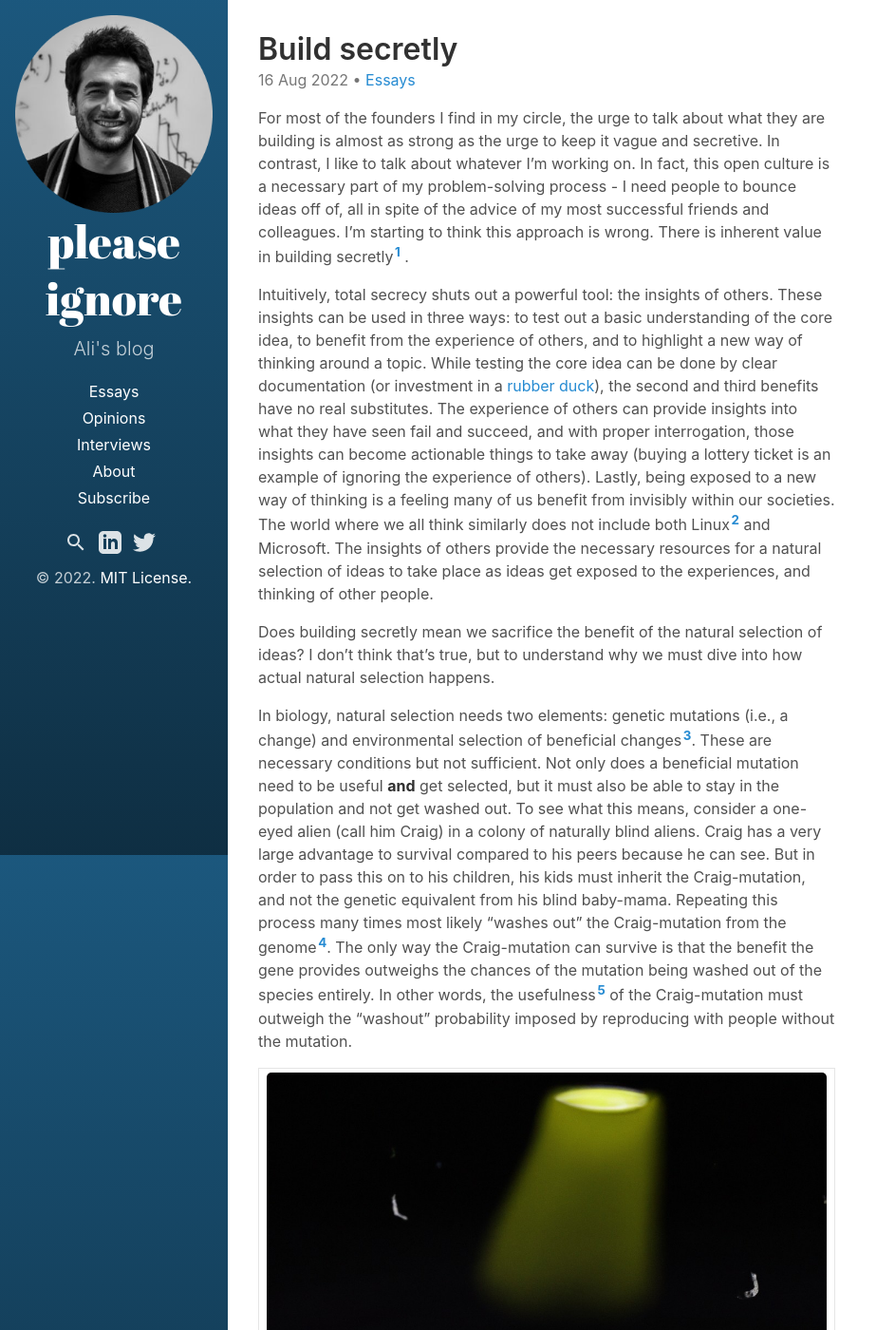
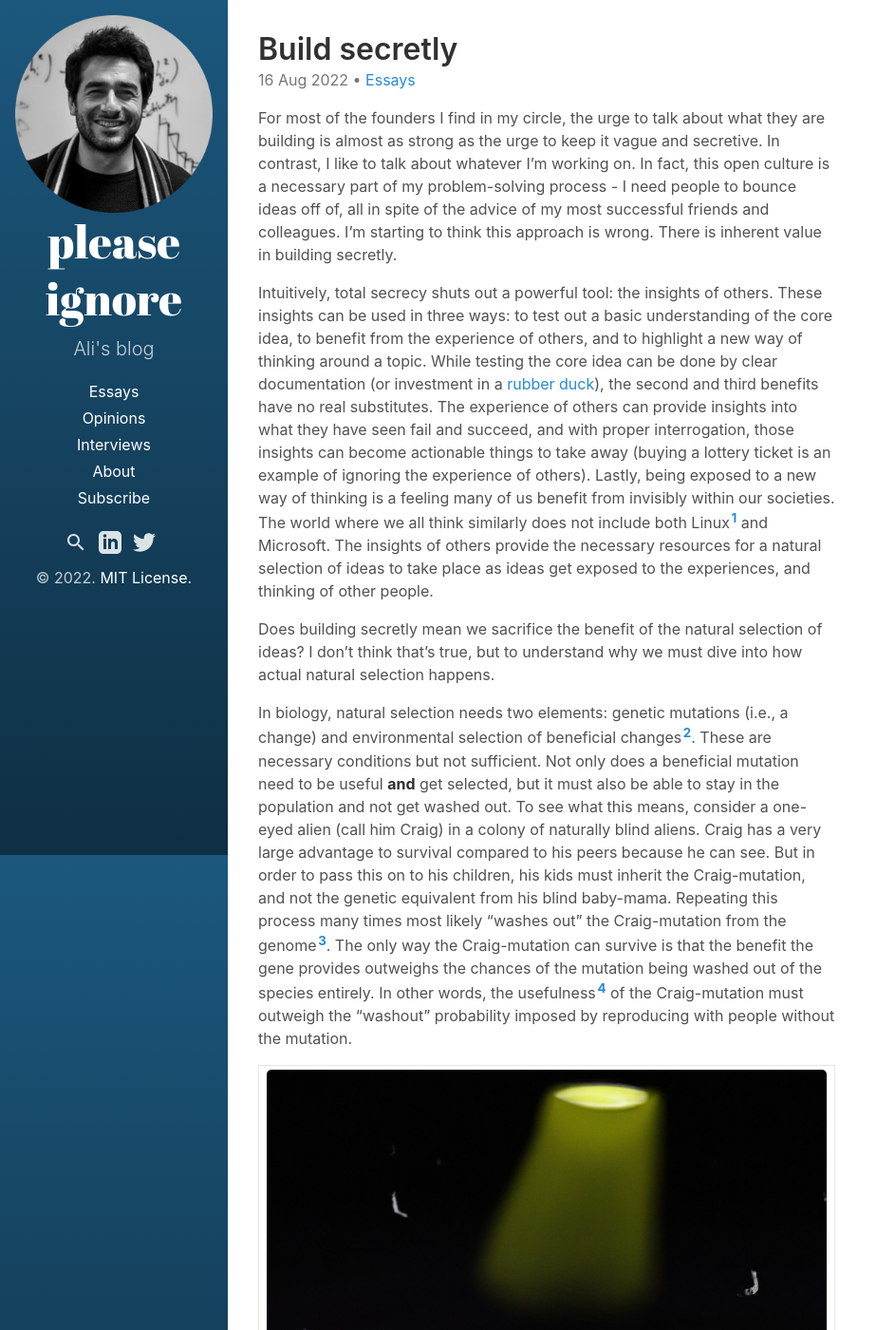
Before and after one commit to alfarzan/plsignore.com, a Jekyll site: the page built from _posts/2022-08-16-build-secretly.md, in a window 1280 px wide and 1400 px high. Shown: the whole window at 95% size, without its empty margins (0-943 px from the left). Built offline with Jekyll 4.4.1, drawn with Linux system fonts in a browser that asks for light colours; some of the changed lines change nothing that is shown; some of the changed text lies outside the part shown.

Commit message:
Update 2022-08-16-build-secretly.md

```diff
--- a/_posts/2022-08-16-build-secretly.md
+++ b/_posts/2022-08-16-build-secretly.md
@@ -5,13 +5,13 @@
 published: True
 ---
 
-For most of the founders I find in my circle, the urge to talk about what they are building is almost as strong as the urge to keep it vague and secretive. In contrast, I like to talk about whatever I'm working on. In fact, this open culture is a necessary part of my problem-solving process - I need people to bounce ideas off of, all in spite of the advice of my most successful friends and colleagues. I’m starting to think this approach is wrong. There is inherent value in building secretly[^1] .
+For most of the founders I find in my circle, the urge to talk about what they are building is almost as strong as the urge to keep it vague and secretive. In contrast, I like to talk about whatever I'm working on. In fact, this open culture is a necessary part of my problem-solving process - I need people to bounce ideas off of, all in spite of the advice of my most successful friends and colleagues. I’m starting to think this approach is wrong. There is inherent value in building secretly.
 
-Intuitively, total secrecy shuts out a powerful tool: the insights of others. These insights can be used in three ways: to test out a basic understanding of the core idea, to benefit from the experience of others, and to highlight a new way of thinking around a topic. While testing the core idea can be done by clear documentation (or investment in a [rubber duck](https://en.wikipedia.org/wiki/Rubber_duck_debugging)), the second and third benefits have no real substitutes. The experience of others can provide insights into what they have seen fail and succeed, and with proper interrogation, those insights can become actionable things to take away (buying a lottery ticket is an example of ignoring the experience of others). Lastly, being exposed to a new way of thinking is a feeling many of us benefit from invisibly within our societies. The world where we all think similarly does not include both Linux[^2] and Microsoft. The insights of others provide the necessary resources for a natural selection of ideas to take place as ideas get exposed to the experiences, and thinking of other people.
+Intuitively, total secrecy shuts out a powerful tool: the insights of others. These insights can be used in three ways: to test out a basic understanding of the core idea, to benefit from the experience of others, and to highlight a new way of thinking around a topic. While testing the core idea can be done by clear documentation (or investment in a [rubber duck](https://en.wikipedia.org/wiki/Rubber_duck_debugging)), the second and third benefits have no real substitutes. The experience of others can provide insights into what they have seen fail and succeed, and with proper interrogation, those insights can become actionable things to take away (buying a lottery ticket is an example of ignoring the experience of others). Lastly, being exposed to a new way of thinking is a feeling many of us benefit from invisibly within our societies. The world where we all think similarly does not include both Linux[^1] and Microsoft. The insights of others provide the necessary resources for a natural selection of ideas to take place as ideas get exposed to the experiences, and thinking of other people.
 
 Does building secretly mean we sacrifice the benefit of the natural selection of ideas? I don’t think that’s true, but to understand why we must dive into how actual natural selection happens.
 
-In biology, natural selection needs two elements: genetic mutations (i.e., a change) and environmental selection of beneficial changes[^3]. These are necessary conditions but not sufficient. Not only does a beneficial mutation need to be useful **and** get selected, but it must also be able to stay in the population and not get washed out. To see what this means, consider a one-eyed alien (call him Craig) in a colony of naturally blind aliens. Craig has a very large advantage to survival compared to his peers because he can see. But in order to pass this on to his children, his kids must inherit the Craig-mutation, and not the genetic equivalent from his blind baby-mama. Repeating this process many times most likely "washes out" the Craig-mutation from the genome[^4]. The only way the Craig-mutation can survive is that the benefit the gene provides outweighs the chances of the mutation being washed out of the species entirely. In other words, the usefulness[^5] of the Craig-mutation must outweigh the "washout" probability imposed by reproducing with people without the mutation.
+In biology, natural selection needs two elements: genetic mutations (i.e., a change) and environmental selection of beneficial changes[^2]. These are necessary conditions but not sufficient. Not only does a beneficial mutation need to be useful **and** get selected, but it must also be able to stay in the population and not get washed out. To see what this means, consider a one-eyed alien (call him Craig) in a colony of naturally blind aliens. Craig has a very large advantage to survival compared to his peers because he can see. But in order to pass this on to his children, his kids must inherit the Craig-mutation, and not the genetic equivalent from his blind baby-mama. Repeating this process many times most likely "washes out" the Craig-mutation from the genome[^3]. The only way the Craig-mutation can survive is that the benefit the gene provides outweighs the chances of the mutation being washed out of the species entirely. In other words, the usefulness[^4] of the Craig-mutation must outweigh the "washout" probability imposed by reproducing with people without the mutation.
 
 | ![](/assets/images/DALLE-alien.jpg) |
 |:--:|
@@ -25,18 +25,17 @@
 
 Is it necessary to fit into this stereotype in order to build successfully? Here is where building secretly can help. Doing so protects fantastic product ideas especially when the founder doesn’t fit the single-minded archetype. Instead of throwing the core idea out into the wild and hoping that you are immovable in your pursuit, building secretly effectively minimises washout probability by making sure the core ideas are not exposed to the wild before they are easily defended. This also forces thinking actively about what is shared with whom, it encourages intentional growth of your network of advisors, beyond friends and investors, and shifts the aim of sharing ideas from social bonding to actively distilling the most useful advice from specific people.
 
-Over time, as the product is built up more and more, the historical energy put into it acts as a cap on washout probability to the point that secrecy is not no longer needed -- you're already immovable if you're heavily invested in the venture, secrecy won't buy you much more. Until then, building secretly unlocks the insights of others selectively while still making sure you don't get dissuaded prematurely. Of course it doesn't hurt to minimise competitive risk along the way [^6].
+Over time, as the product is built up more and more, the historical energy put into it acts as a cap on washout probability to the point that secrecy is not no longer needed -- you're already immovable if you're heavily invested in the venture, secrecy won't buy you much more. Until then, building secretly unlocks the insights of others selectively while still making sure you don't get dissuaded prematurely. Of course it doesn't hurt to minimise competitive risk along the way [^5].
 
 _Thanks to Radhika Ravi and Ben Chaudhri for feedback on early drafts of this essay._
 
-[^1]: Here I am primarily focussing on those who are building something new rather than selling their time as experts. Think founders, academics, and traders, Vs. pilots, surgeons, and pianists.
 
-[^2]: Linux is a family of open-source operating systems first released on September 17, 1991. It is built collectively by a global team of volunteers. Unlike Apple OS releases and Windows, it is entirely free and the basis of many popular services on the internet.
+[^1]: Linux is a family of open-source operating systems first released on September 17, 1991. It is built collectively by a global team of volunteers. Unlike Apple OS releases and Windows, it is entirely free and the basis of many popular services on the internet.
 
-[^3]: Or negative selection of bad mutations. For a wonderful history of genetics as a science see [The Gene: An Intimate History](https://en.wikipedia.org/wiki/The_Gene:_An_Intimate_History) by Siddhartha Mukherjee.
+[^2]: Or negative selection of bad mutations. For a wonderful history of genetics as a science see [The Gene: An Intimate History](https://en.wikipedia.org/wiki/The_Gene:_An_Intimate_History) by Siddhartha Mukherjee.
 
-[^4]: This happens for two reasons, first, the mutation is quite rare, and second it has a 50% chance of not being passed on each time a child is born. So through repeated mating encounters, there is a rapidly diminishing chance that the Craig-mutation will survive a particular lineage - similar to the chance of a fair coin repeatedly landing heads.
+[^3]: This happens for two reasons, first, the mutation is quite rare, and second it has a 50% chance of not being passed on each time a child is born. So through repeated mating encounters, there is a rapidly diminishing chance that the Craig-mutation will survive a particular lineage - similar to the chance of a fair coin repeatedly landing heads.
 
-[^5]: When it comes to building products, we tend to focus on usefulness much more than washout probability. Usefulness is much more intuitive to observe, clearly linked to success, and easily optimised. If your product is not useful, it is immediately felt by those in the target market -- for example, building square wheeled cars to improve stability, or creating high-grip shoe laces to prevent them coming untied, in a world where velcro exists. This is something that can still be true even if some in the market deny it -- it can present as an [emperor's-new-clothes-type](https://en.wikipedia.org/wiki/The_Emperor%27s_New_Clothes#Plot) delusion.
+[^4]: When it comes to building products, we tend to focus on usefulness much more than washout probability. Usefulness is much more intuitive to observe, clearly linked to success, and easily optimised. If your product is not useful, it is immediately felt by those in the target market -- for example, building square wheeled cars to improve stability, or creating high-grip shoe laces to prevent them coming untied, in a world where velcro exists. This is something that can still be true even if some in the market deny it -- it can present as an [emperor's-new-clothes-type](https://en.wikipedia.org/wiki/The_Emperor%27s_New_Clothes#Plot) delusion.
 
-[^6]: An obvious advantage of building secretly is minimising competitive risk. This happens in two ways: protecting intellectual property -- most important if your idea is easy to implement (e.g., stock market prediction), or raising barriers to entry. The second effect happens involuntarily as your potential future competition is left behind while you build the foundations you need to compete in this space --  you keep them in the dark for longer. An example of a business with high barriers to entry are railroads. You need a factory, steel, land, and permissions to build tracks to get started, not to mention the deals with train companies who already connect core hubs. But if you've been amassing the knowledge, capital, and permission to start building tracks for years, it becomes very difficult to compete with you. By building secretly, you will have raised the barriers to entry for others who may have had the idea to build when you did, but delayed for whatever reason.
+[^5]: An obvious advantage of building secretly is minimising competitive risk. This happens in two ways: protecting intellectual property -- most important if your idea is easy to implement (e.g., stock market prediction), or raising barriers to entry. The second effect happens involuntarily as your potential future competition is left behind while you build the foundations you need to compete in this space --  you keep them in the dark for longer. An example of a business with high barriers to entry are railroads. You need a factory, steel, land, and permissions to build tracks to get started, not to mention the deals with train companies who already connect core hubs. But if you've been amassing the knowledge, capital, and permission to start building tracks for years, it becomes very difficult to compete with you. By building secretly, you will have raised the barriers to entry for others who may have had the idea to build when you did, but delayed for whatever reason.
```
